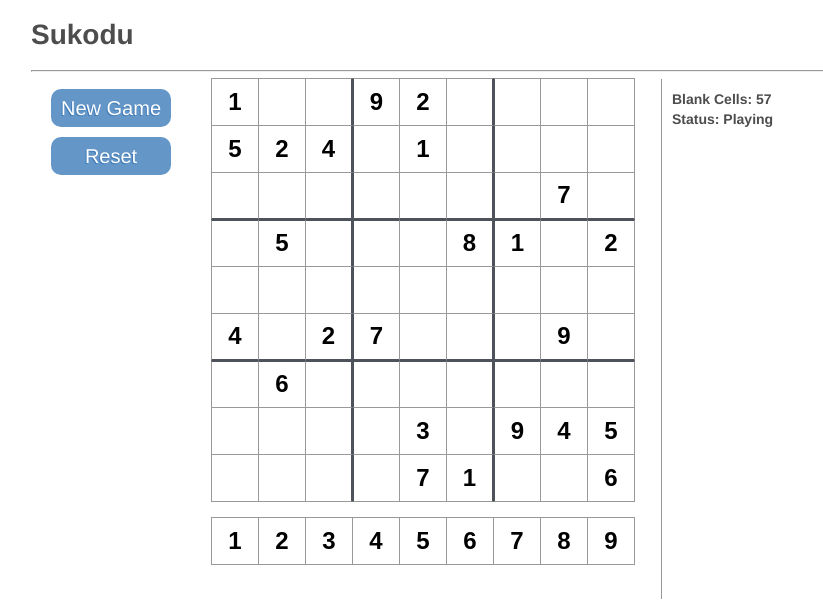
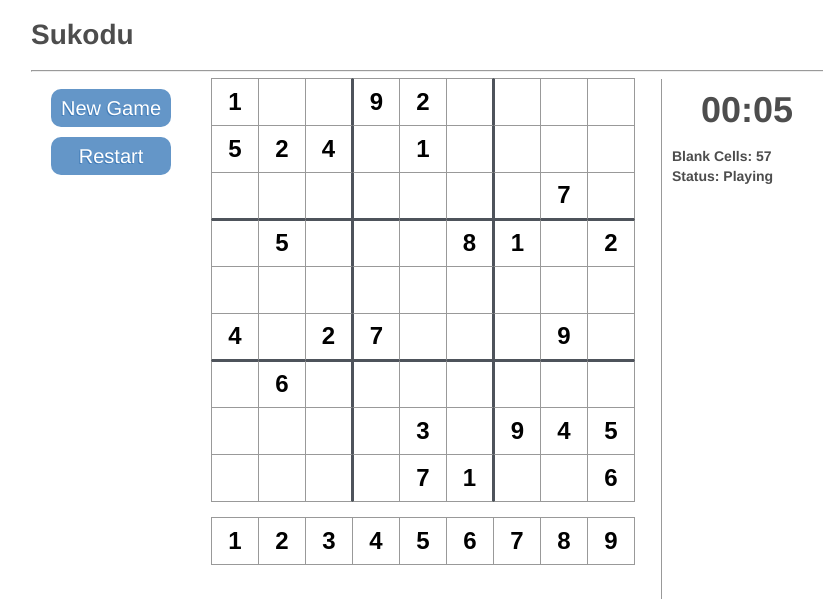
Before and after one commit to chunliu/sudoku, a React app: page / in a window 1280 px wide. Shown: the top 604 px of the page, without its empty margins (184-1007 px from the left). Built offline with nearby package versions, Linux system fonts and the light colour scheme; the HTML template or start-up script is replaced by a standard one.

Commit message:
Add clock

```diff
--- /dev/null
+++ b/src/components/board/Clock.tsx
@@ -0,0 +1,65 @@
+import * as React from "react";
+import styled from "styled-components";
+interface IClockProps {
+    start: boolean;
+}
+interface IClockState {
+    startTime: number;
+    timerId: number;
+    intervals: number;
+}
+export class Clock extends React.Component<IClockProps, IClockState> {
+    constructor() {
+        super();
+        this.state = {
+            startTime: 0,
+            timerId: 0,
+            intervals: 0,
+        };
+    }
+    public render() {
+        return <div>{this.getFormattedIntervals()}</div>;
+    }
+    private componentDidMount() {
+        this.setState({startTime: Date.now()});
+        this.toggleTimer(true);
+    }
+    private componentWillReceiveProps(nextProps: IClockProps) {
+        if (this.props.start !== nextProps.start) {
+            if (nextProps.start) {
+                this.setState({startTime: Date.now()});
+                this.toggleTimer(true);
+            } else {
+                this.toggleTimer(false);
+            }
+        }
+    }
+    private toggleTimer(start: boolean) {
+        let timerId = this.state.startTime;
+        if (start) {
+            timerId = setInterval(() => {
+                this.tick();
+            }, 1000);
+            this.setState({timerId});
+        } else {
+            clearInterval(timerId);
+        }
+    }
+    private tick() {
+        const interval = Date.now() - this.state.startTime;
+        const totalSeconds = Math.round(interval / 1000);
+        this.setState({intervals: totalSeconds});
+    }
+    private getFormattedIntervals() {
+        const totalSeconds = this.state.intervals;
+        const s = parseInt((totalSeconds % 60).toString(), 10);
+        const m = parseInt((totalSeconds / 60).toString(), 10) % 60;
+        const h = parseInt((totalSeconds / 3600).toString(), 10);
+
+        const seconds = s < 10 ? "0" + s : s;
+        const minutes = m < 10 ? "0" + m : m;
+        const hours = h < 10 ? (h === 0 ? "" : "0" + h) : h;
+
+        return (hours === "" ? "" : hours + ":") + minutes + ":" + seconds;
+    }
+}
--- a/src/components/board/LeftSideBar.tsx
+++ b/src/components/board/LeftSideBar.tsx
@@ -20,7 +20,7 @@ class LeftSideBarComponent extends React.Component<ILeftSideBarProps, {}> {
         return (
             <div className={this.props.className}>
                 <StyledButton onClick={this.handleNewGame}>New Game</StyledButton>
-                <StyledButton onClick={this.handleReset}>Reset</StyledButton>
+                <StyledButton onClick={this.handleReset}>Restart</StyledButton>
             </div>
         );
     }
--- a/src/components/board/RightSideBar.tsx
+++ b/src/components/board/RightSideBar.tsx
@@ -2,9 +2,10 @@ import * as React from "react";
 import * as Redux from "redux";
 import {connect} from "react-redux";
 import styled from "styled-components";
-import {ISudokuState, GameStatus, ISudokuReducerState} from "../../redux/types";
+import {GameStatus, ISudokuReducerState} from "../../redux/types";
 import {CheckWin} from "../../redux/configureStore";
 import {statusUpdate} from "../../redux/sudokuAction";
+import {Clock} from "./Clock";
 
 interface IRightSideBarProps {
     children?: React.ReactChildren;
@@ -18,6 +19,7 @@ class RightSideBarComponent extends React.Component<IRightSideBarProps, {}> {
     public render() {
         return (
             <div className={this.props.className}>
+                <StyledTimerDiv><Clock start={this.props.gameStatus === GameStatus.Playing} /></StyledTimerDiv>
                 <StyledDiv>Blank Cells: {this.props.fillingCount}</StyledDiv>
                 <StyledDiv>Status: {this.printGameStatus(this.props.gameStatus)}</StyledDiv>
             </div>
@@ -55,7 +57,13 @@ const StyledDiv = styled.div`
     font: bold 14px 'Helvetica Neue', Helvetica, Arial, sans-serif;
     line-height: 20px;
 `;
-
+const StyledTimerDiv = styled.div`
+    font-weight: bold;
+    font-size: 36px;
+    margin: 0 auto;
+    text-align: center;
+    padding-bottom: 15px;
+`;
 const mapStateToProps = (state: ISudokuReducerState) => {
     return {
         fillingCount: state.fillingCountReducer,
```
